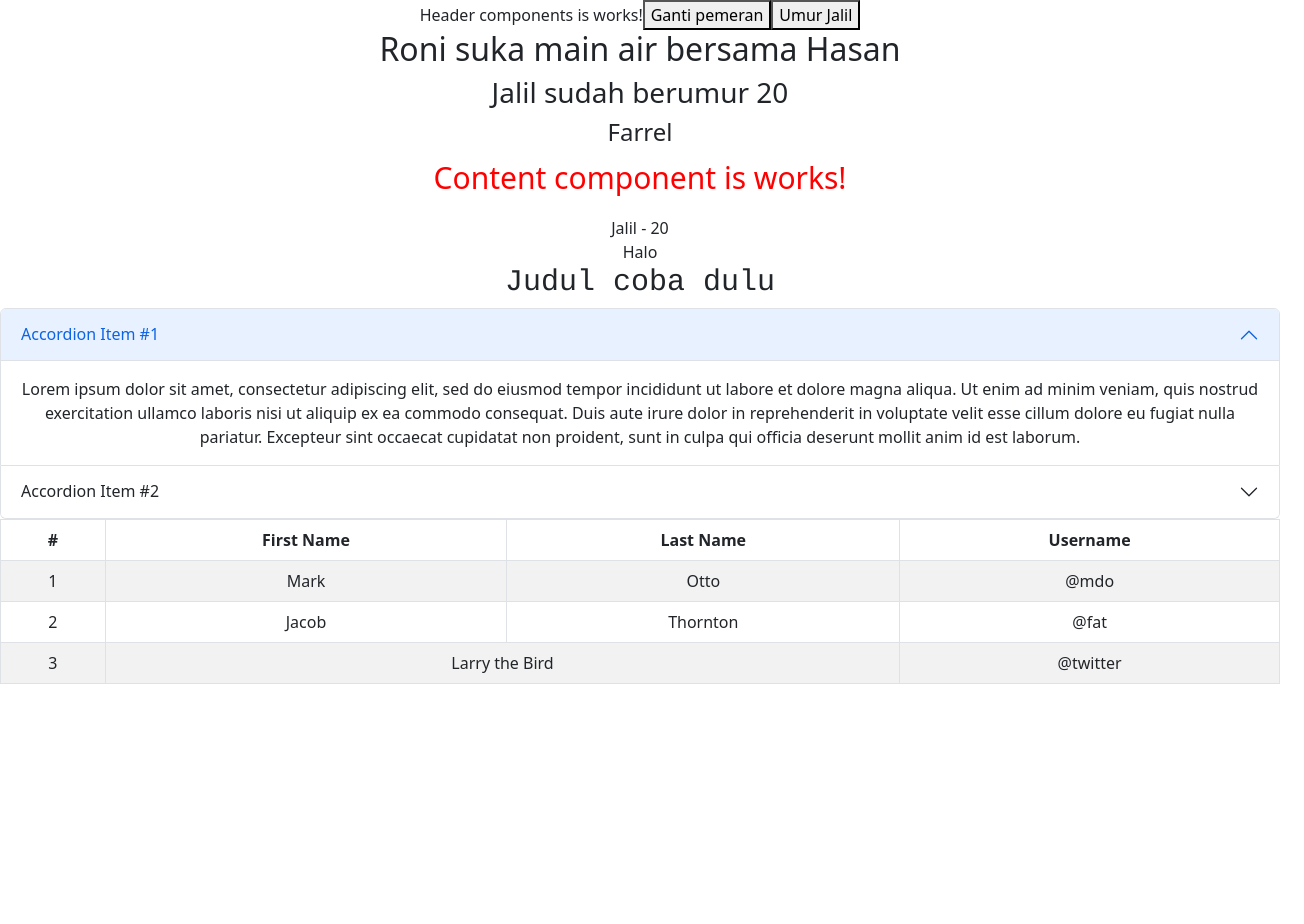
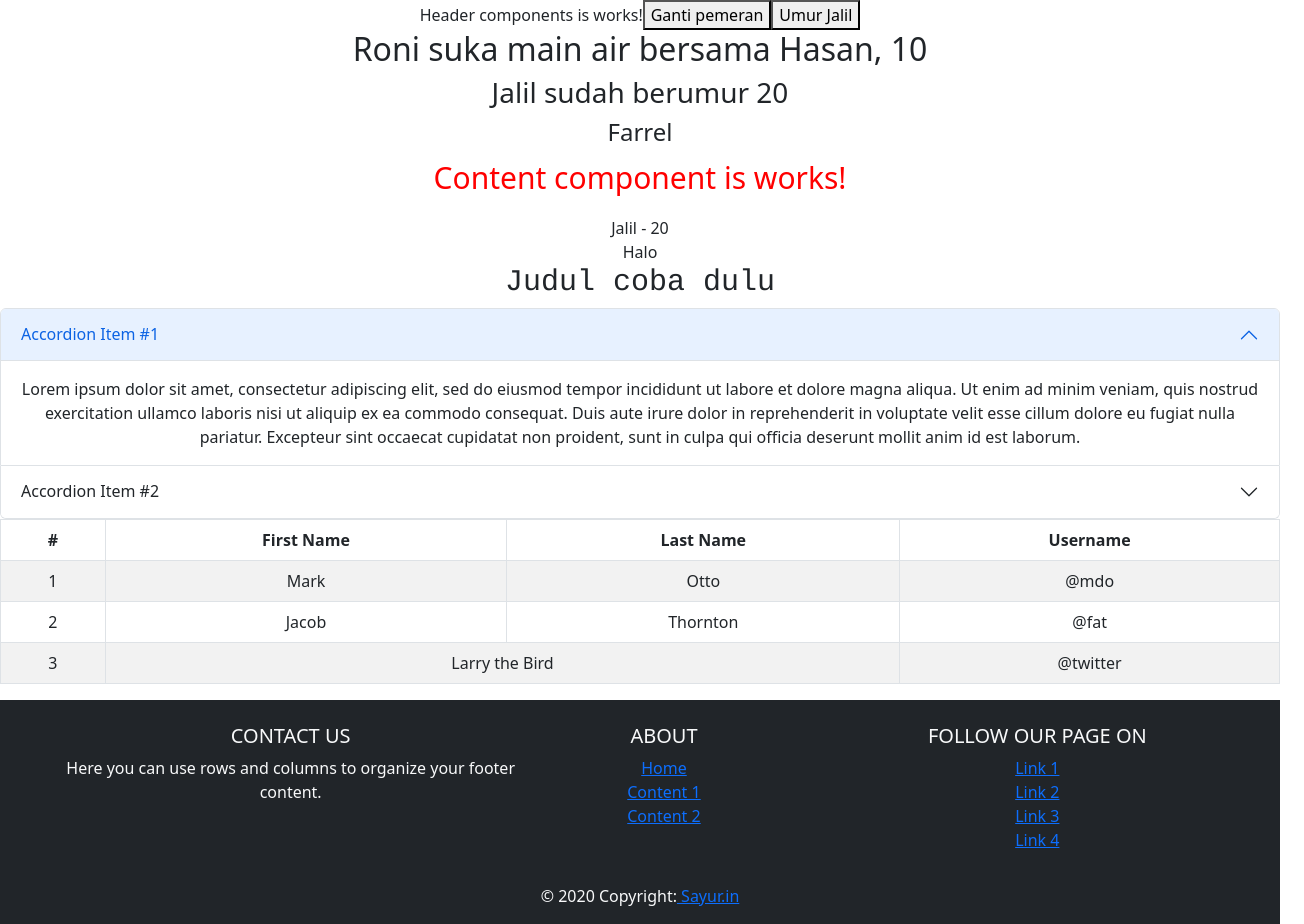
Before and after one commit to synrgy-5-fsw-1-cihuy/SapiReact2, a React (Create React App) app: page / in a window 1280 px wide. Shown: the whole page, 1304 px wide, since content can reach past the window. Before the commit the page ends 800 px from the top, so only its background shows below. Built offline with nearby package versions, Linux system fonts and the light colour scheme.

Commit message:
edit footer

```diff
--- a/package.json
+++ b/package.json
@@ -10,7 +10,8 @@
     "react": "^18.2.0",
     "react-bootstrap": "^2.6.0",
     "react-dom": "^18.2.0",
-    "react-scripts": "5.0.1",
+    "react-scripts": "^5.0.1",
+    "start": "^5.1.0",
     "styled-components": "^5.3.6",
     "web-vitals": "^2.1.4"
   },
--- a/src/App.js
+++ b/src/App.js
@@ -1,27 +1,19 @@
 import './App.css';
 import Content from './components/content/Content';
 import Header from './components/header/Header';
-
+import Footer from './components/footer/Footer';
 
 function App() {
   const person = {
-    name: "Farrel"
+    name: 'Farrel',
   };
 
   return (
     <div className="App">
-      <Header
-      name="Jalil"
-      age={20}
-      person={person}
-      />
-      <Content
-      name="Jalil"
-      age={20}
-      />
+      <Header name="Jalil" age={20} person={person} />
+      <Content name="Jalil" age={20} />
       {/* FAQ */}
-      {/* Footer */}
-
+      <Footer />
     </div>
   );
 }
--- /dev/null
+++ b/src/components/footer/Footer.jsx
@@ -0,0 +1,58 @@
+import { React } from 'react';
+
+const Footer = () => {
+  return (
+    <footer className="page-footer font-small blue pt-4 bg-dark text-light">
+      <div className="container-fluid text-center text-md-left ms-4">
+        <div className="row">
+          <div className="col-md-5 mt-md-0 mt-3">
+            <h5 className="text-uppercase">Contact Us</h5>
+            <p>Here you can use rows and columns to organize your footer content.</p>
+          </div>
+
+          <hr className="clearfix w-100 d-md-none pb-0" />
+
+          <div className="col-md-2 mb-md-0 mb-3">
+            <h5 className="text-uppercase">About</h5>
+            <ul className="list-unstyled">
+              <li>
+                <a href="#!">Home</a>
+              </li>
+              <li>
+                <a href="#!">Content 1</a>
+              </li>
+              <li>
+                <a href="#!">Content 2</a>
+              </li>
+            </ul>
+          </div>
+
+          <div className="col-md-5 mb-md-0 mb-3">
+            <h5 className="text-uppercase">Follow Our Page On</h5>
+            <ul className="list-unstyled">
+              <li>
+                <a href="#!">Link 1</a>
+              </li>
+              <li>
+                <a href="#!">Link 2</a>
+              </li>
+              <li>
+                <a href="#!">Link 3</a>
+              </li>
+              <li>
+                <a href="#!">Link 4</a>
+              </li>
+            </ul>
+          </div>
+        </div>
+      </div>
+
+      <div className="footer-copyright text-center py-3">
+        © 2020 Copyright:
+        <a href="https://www.tokopedia.com/search?st=product&q=sayur&srp_component_id=02.01.00.00&srp_page_id=&srp_page_title=&navsource="> Sayur.in</a>
+      </div>
+    </footer>
+  );
+};
+
+export default Footer;
--- a/src/components/header/Header.js
+++ b/src/components/header/Header.js
@@ -1,14 +1,14 @@
-import { useEffect, useState } from "react";
+import { useEffect, useState } from 'react';
 
 // Functional component
 const Header = (props) => {
   // Hook State
-    const [name, setName] = useState("Ilyas");
+  const [name, setName] = useState('Ilyas');
   const [age, setAge] = useState(0);
 
   // Effect Hook
   useEffect(() => {
-        setName("Hasan");
+    setName('Hasan');
   }, []);
 
   // Effect Hook
@@ -20,10 +20,14 @@ const Header = (props) => {
     <div>
       Header components is works!
       {/* Event Handling */}
-            <button onClick={() => setName("Dila")}>Ganti pemeran</button>
+      <button onClick={() => setName('Dila')}>Ganti pemeran</button>
       <button onClick={() => setAge(20)}>Umur {props.name}</button>
-            <h2>Roni suka main air bersama {name}</h2>
-            <h3>{props.name} sudah berumur {props.age}</h3>
+      <h2>
+        Roni suka main air bersama {name}, {age}
+      </h2>
+      <h3>
+        {props.name} sudah berumur {props.age}
+      </h3>
       <h4>{props.person.name}</h4>
     </div>
   );
```
Also changed, not shown: src/components/footer/Footer.js (deleted, +0 -9 lines), 1 other file (tests, documents, lock files or other folders). Lines whose indentation alone changed are shown as unchanged.
